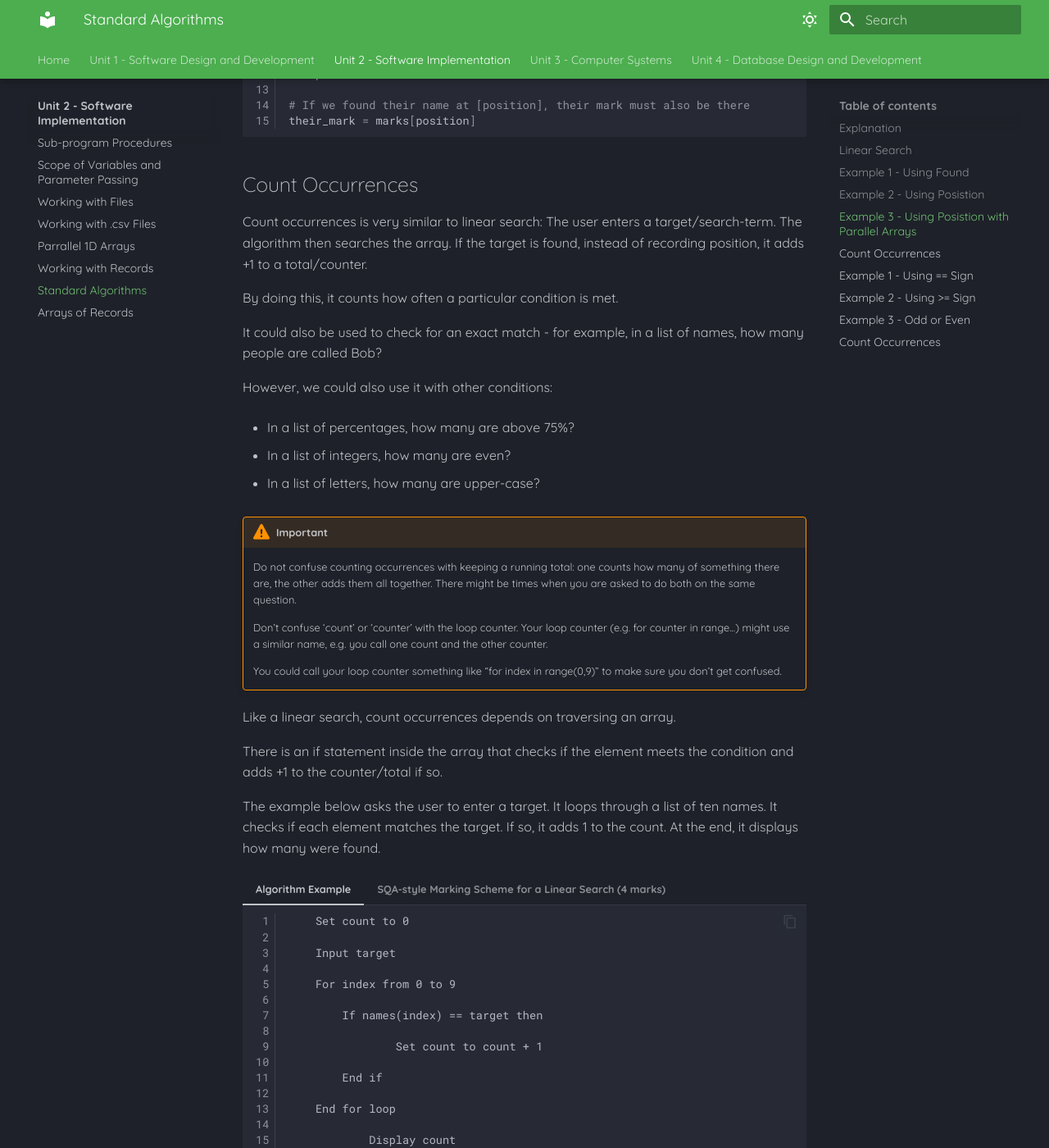
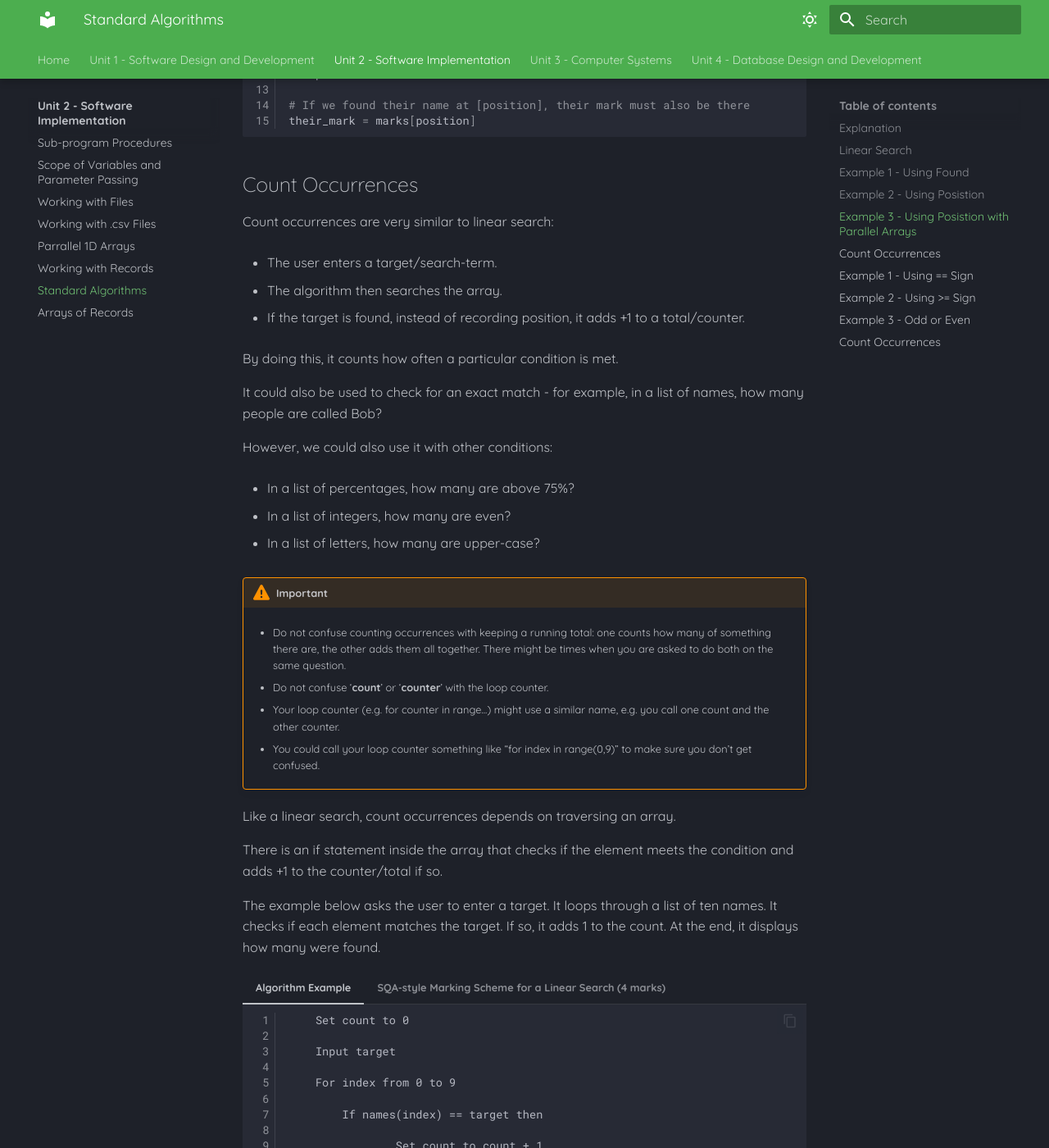
Before and after one commit to Mr-Wood-CS/Higher-Computing-Science-MD-Files, an MkDocs documentation site: the page built from docs/SI/09-Standard-Algorithms.md, in a window 1280 px wide and 1400 px high, scrolled down 2794 px. Shown: the whole window at 82% size. Built offline with MkDocs 1.6.1 and Material for MkDocs 9.7.7, drawn with Linux system fonts in a browser that asks for light colours.

Commit message:
Update 09-Standard-Algorithms.md

```diff
--- a/docs/SI/09-Standard-Algorithms.md
+++ b/docs/SI/09-Standard-Algorithms.md
@@ -170,10 +170,13 @@ The example below asks for a target (search term the user is looking for).
 
 ## Count Occurrences
 
-Count occurrences is very similar to linear search:
-The user enters a target/search-term.
-The algorithm then searches the array.
-If the target is found, instead of recording position, it adds +1 to a total/counter.
+Count occurrences are very similar to linear search:
+
+* The user enters a target/search-term.
+
+* The algorithm then searches the array.
+
+* If the target is found, instead of recording position, it adds +1 to a total/counter.
 
 By doing this, it counts how often a particular condition is met.
 
@@ -189,11 +192,13 @@ However, we could also use it with other conditions:
 
 !!! warning "Important"
 
-    Do not confuse counting occurrences with keeping a running total: one counts how many of something there are, the other adds them all together.  There might be times when you are asked to do both on the same question.
+    * Do not confuse counting occurrences with keeping a running total: one counts how many of something there are, the other adds them all together.  There might be times when you are asked to do both on the same question.
 
-    Don’t confuse ‘count’ or ‘counter’ with the loop counter. Your loop counter (e.g. for counter in range...) might use a similar name, e.g. you call one count and the other counter.
+    * Do not confuse ‘__count__’ or ‘__counter__’ with the loop counter.
 
-    You could call your loop counter something like “for index in range(0,9)”  to make sure you don’t get confused.
+    * Your loop counter (e.g. for counter in range...) might use a similar name, e.g. you call one count and the other counter.
+
+    * You could call your loop counter something like “for index in range(0,9)”  to make sure you don’t get confused.
 
 Like a linear search, count occurrences depends on traversing an array.
 
```
